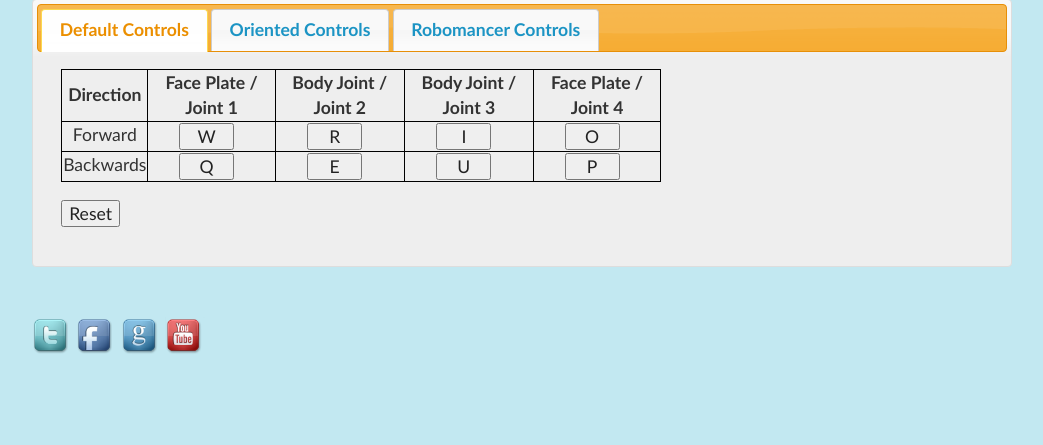
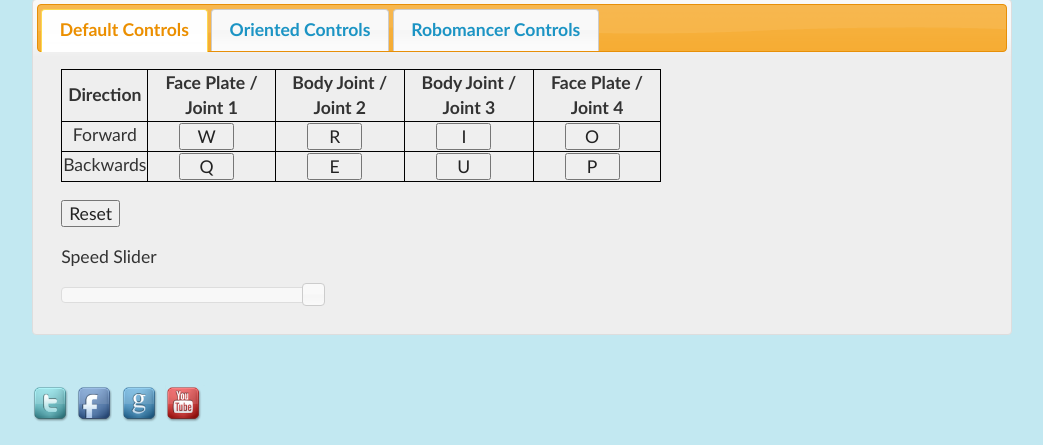
Before and after one commit to BaroboRobotics/RoboQWOP, a PHP site: page /main.php in a window 1280 px wide. Shown: the part 412-857 px from the top of the page, without its empty margins (118-1161 px from the left). Before the commit the page ends 765 px from the top, so only its background shows below. Run offline with PHP 8.4, Linux system fonts and the light colour scheme; the visitor is signed in with stand-in values (Sample User, id 1); data that the repository does not hold is empty; some libraries are stand-ins or nearby versions.

Commit message:
put speed slider under default controls

```diff
--- a/web/main.php
+++ b/web/main.php
@@ -161,7 +161,9 @@ if (!isset( $_SESSION['user_id'] )) {
                         </tbody>
                     </table>
                     <p><button onclick="RoboQWOP.robomancer.reset();">Reset</button></p>
-                </div>
+					<p>Speed Slider</p>
+                    <div id="oriented-slider" style="width: 250px; margin: 10px 0;"></div>
+					</div>
                 <div id="oriented-controls">
                     <table>
                         <tr>
```
